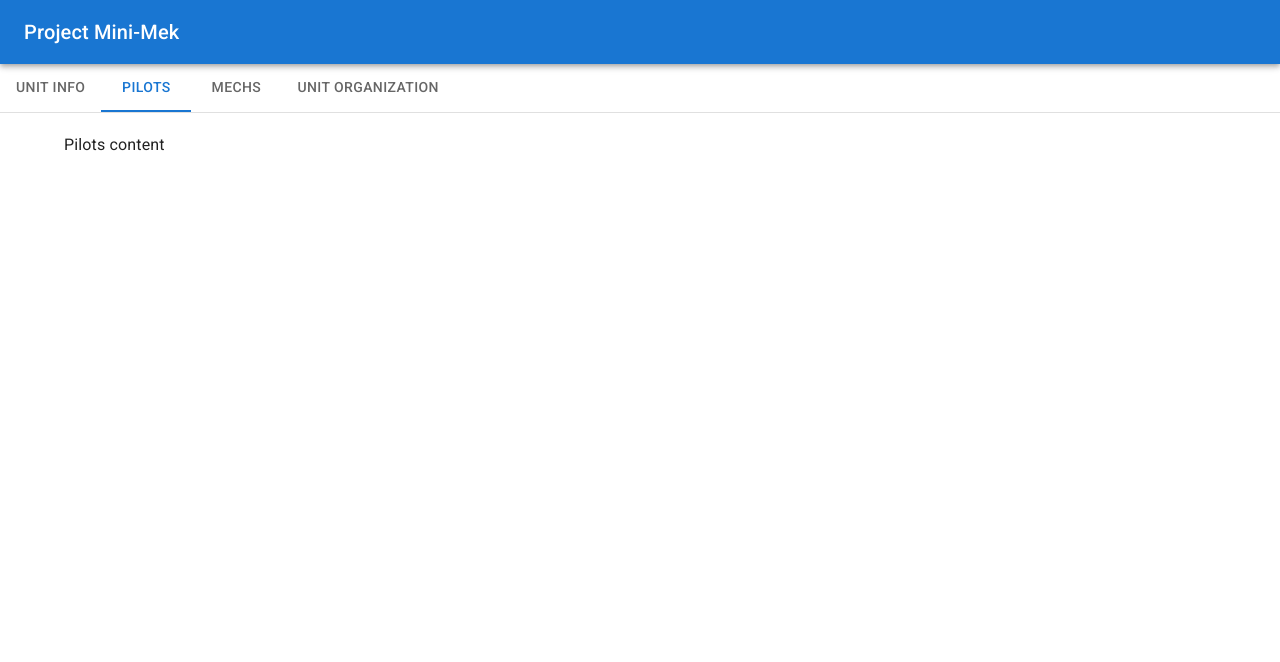
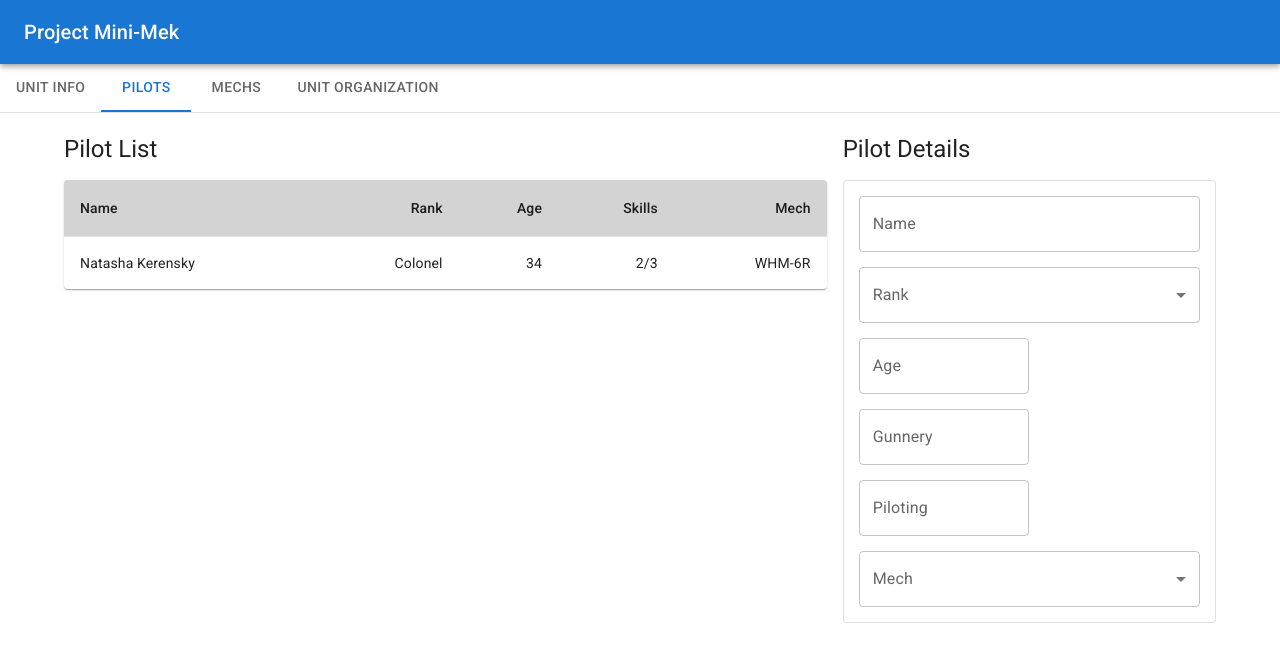
Before and after one commit to davdeo/project-minimek-course, a React app: page / in a window 1280 px wide. Both pictures are taken after a click on the tab "PILOTS". Shown: the top 662 px of the page. Built offline with nearby package versions, Linux system fonts and the light colour scheme.

Commit message:
MMC: Add pilots screen

```diff
--- a/src/app/index.tsx
+++ b/src/app/index.tsx
@@ -1,12 +1,12 @@
 import React, { FunctionComponent } from 'react';
 import { AppBar, CssBaseline, Toolbar, Typography } from '@mui/material';
 import { TabDataModel } from '../models';
-import { Mechs, Pilots, TabBarContainer, UnitInfoContainer, UnitOrganization } from '../feature';
+import { Mechs, PilotsContainer, TabBarContainer, UnitInfoContainer, UnitOrganization } from '../feature';
 
 export const App: FunctionComponent = () => {
     const tabs: TabDataModel[] = [
         { name: 'unitInfo', label: 'Unit Info', component: UnitInfoContainer },
-        { name: 'pilots', label: 'Pilots', component: Pilots },
+        { name: 'pilots', label: 'Pilots', component: PilotsContainer },
         { name: 'mechs', label: 'Mechs', component: Mechs },
         { name: 'unitOrganization', label: 'Unit Organization', component: UnitOrganization }
     ];
--- a/src/feature/pilots/pilots.container.tsx
+++ b/src/feature/pilots/pilots.container.tsx
@@ -1,3 +1,4 @@
 import React from 'react';
+import { Pilots } from './pilots';
 
-export const Pilots: React.FunctionComponent = () => <div>Pilots content</div>;
+export const PilotsContainer: React.FunctionComponent = () => <Pilots />;
--- a/src/feature/pilots/pilots.tsx
+++ b/src/feature/pilots/pilots.tsx
@@ -0,0 +1,122 @@
+import React from 'react';
+import {
+    Box,
+    FormControl,
+    FormGroup,
+    Grid,
+    InputLabel,
+    MenuItem,
+    Paper,
+    Select,
+    Table,
+    TableBody,
+    TableCell,
+    TableContainer,
+    TableHead,
+    TableRow,
+    TextField,
+    Typography
+} from '@mui/material';
+
+const RANKS = [
+    { value: 'Private', text: 'Private' },
+    { value: 'Corporal', text: 'Corporal' },
+    { value: 'Sergeant', text: 'Sergeant' },
+    { value: 'Lieutenant', text: 'Lieutenant' },
+    { value: 'Captain', text: 'Captain' },
+    { value: 'Major', text: 'Major' },
+    { value: 'Colonel', text: 'Colonel' }
+];
+
+const MECHS = [{ value: 'WHM-6R', text: 'Warhammer WHM-6R' }];
+
+export const Pilots: React.FunctionComponent = () => {
+    const ranks = RANKS.map((rank) => <MenuItem value={rank.value}>{rank.text}</MenuItem>);
+    const mechs = MECHS.map((mech) => <MenuItem value={mech.value}>{mech.text}</MenuItem>);
+
+    const pilot1 = { name: 'Natasha Kerensky', rank: 'Colonel', age: 34, skills: '2/3', mech: 'WHM-6R' };
+
+    return (
+        <Box>
+            <Grid container spacing={2}>
+                <Grid item xs={8}>
+                    <Typography sx={{ marginBottom: '15px' }} variant="h5">
+                        Pilot List
+                    </Typography>
+                    <TableContainer component={Paper}>
+                        <Table>
+                            <TableHead sx={{ backgroundColor: 'lightgrey' }}>
+                                <TableRow>
+                                    <TableCell>Name</TableCell>
+                                    <TableCell align="right">Rank</TableCell>
+                                    <TableCell align="right">Age</TableCell>
+                                    <TableCell align="right">Skills</TableCell>
+                                    <TableCell align="right">Mech</TableCell>
+                                </TableRow>
+                            </TableHead>
+                            <TableBody>
+                                <TableRow key={pilot1.name} sx={{ '&:last-child td, &:last-child th': { border: 0 } }}>
+                                    <TableCell component="th" scope="row">
+                                        {pilot1.name}
+                                    </TableCell>
+                                    <TableCell align="right">{pilot1.rank}</TableCell>
+                                    <TableCell align="right">{pilot1.age}</TableCell>
+                                    <TableCell align="right">{pilot1.skills}</TableCell>
+                                    <TableCell align="right">{pilot1.mech}</TableCell>
+                                </TableRow>
+                            </TableBody>
+                        </Table>
+                    </TableContainer>
+                </Grid>
+                <Grid item xs={4}>
+                    <Typography sx={{ marginBottom: '15px' }} variant="h5">
+                        Pilot Details
+                    </Typography>
+                    <Paper sx={{ padding: '15px' }} variant="outlined">
+                        <FormGroup sx={{ display: 'flex', flexDirection: 'column', gap: '15px' }}>
+                            <FormControl fullWidth>
+                                <TextField id="pilot-name" label="Name" variant="outlined" fullWidth />
+                            </FormControl>
+                            <FormControl fullWidth>
+                                <InputLabel id=">rank-label">Rank</InputLabel>
+                                <Select labelId="rank-label" id="rank" label="Rank" fullWidth>
+                                    {ranks}
+                                </Select>
+                            </FormControl>
+                            <FormControl sx={{ width: '50%' }}>
+                                <TextField
+                                    id="age"
+                                    label="Age"
+                                    variant="outlined"
+                                    inputProps={{ inputMode: 'numeric', pattern: '[0-9]' }}
+                                />
+                            </FormControl>
+                            <FormControl sx={{ width: '50%' }}>
+                                <TextField
+                                    id="gunnery"
+                                    label="Gunnery"
+                                    variant="outlined"
+                                    inputProps={{ inputMode: 'numeric', pattern: '[0-9]' }}
+                                />
+                            </FormControl>
+                            <FormControl sx={{ width: '50%' }}>
+                                <TextField
+                                    id="piloting"
+                                    label="Piloting"
+                                    variant="outlined"
+                                    inputProps={{ inputMode: 'numeric', pattern: '[0-9]' }}
+                                />
+                            </FormControl>
+                            <FormControl fullWidth>
+                                <InputLabel id=">mech-label">Mech</InputLabel>
+                                <Select labelId="mech-label" id="mech" label="Mech" fullWidth>
+                                    {mechs}
+                                </Select>
+                            </FormControl>
+                        </FormGroup>
+                    </Paper>
+                </Grid>
+            </Grid>
+        </Box>
+    );
+};
```
